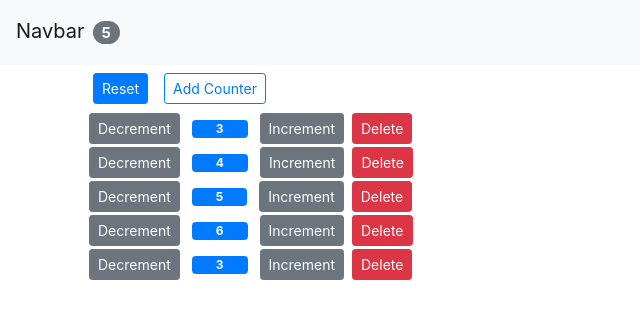
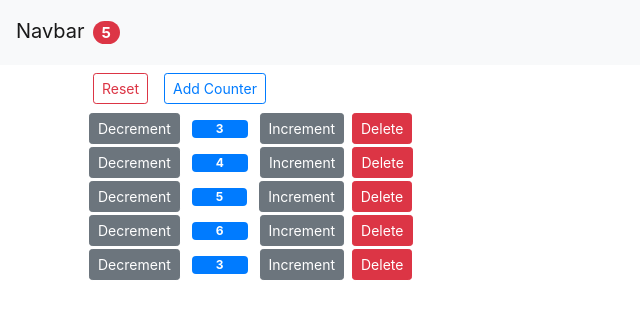
Before and after one commit to sirdoro1/cart-list, a React (Create React App) app: page / in a window 1280 px wide. Shown: the top 318 px of the page, without its empty margins (0-640 px from the left). Built offline with nearby package versions, Linux system fonts and the light colour scheme.

Commit message:
update on navbar color

```diff
--- a/src/components/counters.jsx
+++ b/src/components/counters.jsx
@@ -7,7 +7,7 @@ class Counters extends Component {
         const {counters, onReset, onDecrement, onIncrement, onDelete,onAdd} = this.props ;
 
         return (<div>
-            <button onClick={onReset} className="btn btn-primary btn-sm m-2">Reset</button>
+            <button onClick={onReset} className="btn btn-outline-danger btn-sm m-2">Reset</button>
             <button onClick={onAdd} className="btn btn-outline-primary btn-sm m-2">Add Counter</button>
             {counters.map(counter =>
             <Counter key={counter.id} id={counter.id} counter={counter} onDecrement={onDecrement} onIncrement={onIncrement} onDelete={onDelete} />)}
--- a/src/components/navbar.jsx
+++ b/src/components/navbar.jsx
@@ -4,7 +4,7 @@ const Navbar = ({totalCounter}) => {
     return (
         <nav className="navbar navbar-light bg-light">
             <a className="navbar-brand">Navbar
-                <span className="badge badge-pill badge-secondary m-2">
+                <span className="badge badge-pill badge-danger m-2">
                     {totalCounter}
                 </span>
             </a>
```
